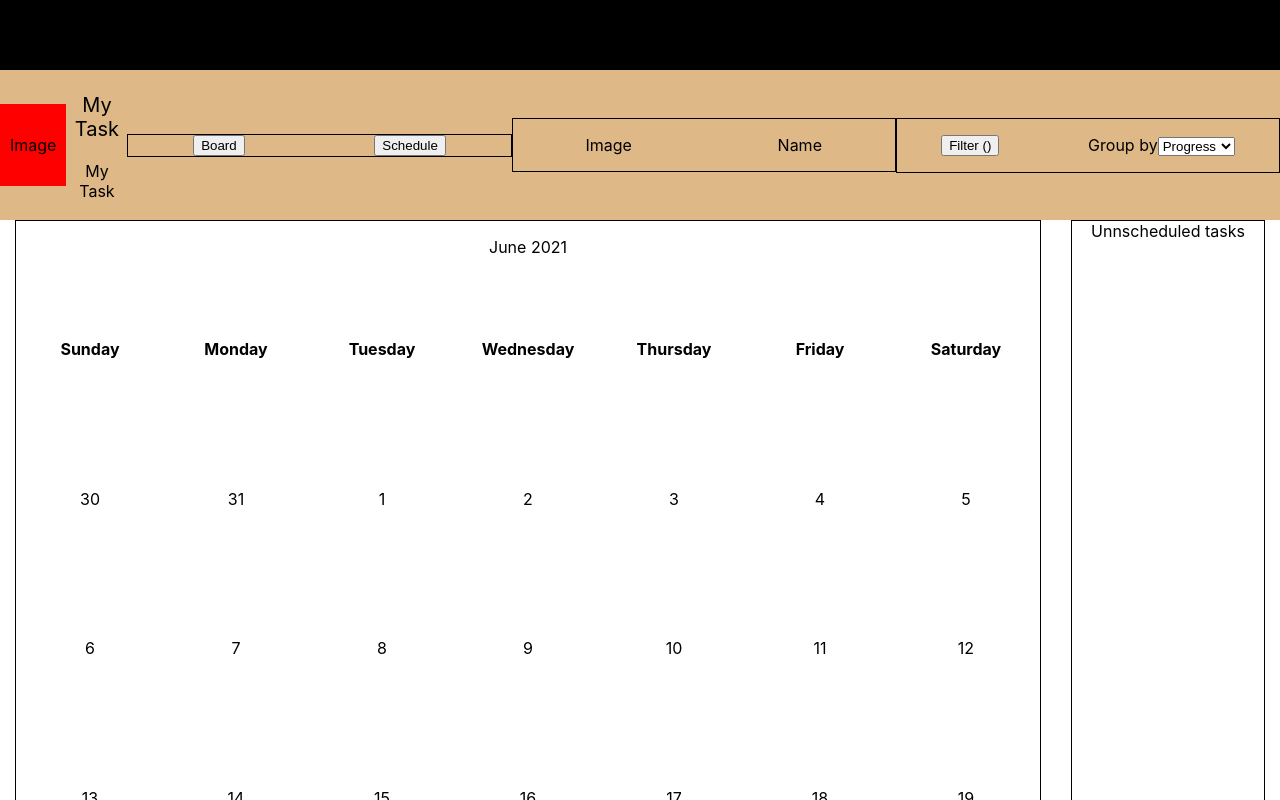
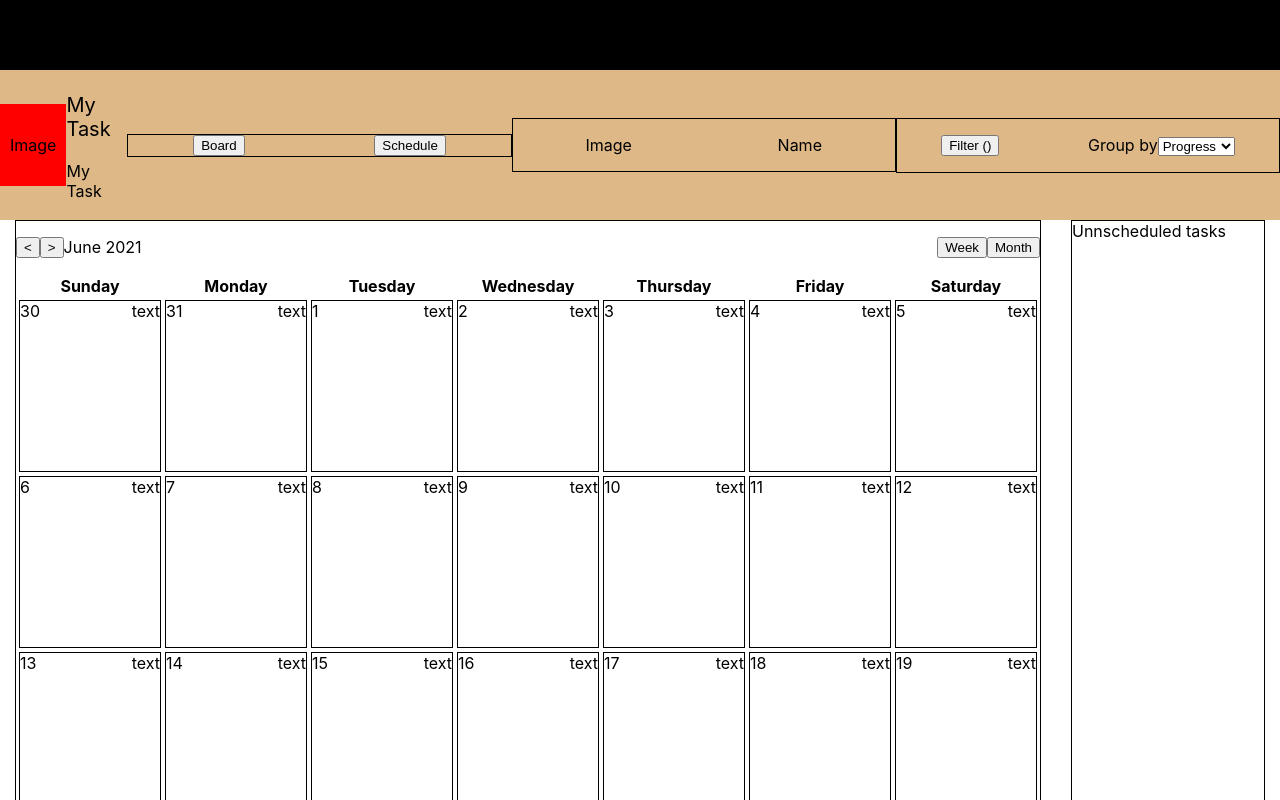
Before and after one commit to rajkumardas2701/planner-app, a React (Create React App) app: page / in a window 1280 px wide. Both pictures are taken after a click on the button "Schedule". Shown: the top 800 px of the page. Built offline with nearby package versions, Linux system fonts and the light colour scheme.

Commit message:
Add calendar prev and next month navigation

```diff
--- a/src/components/App.js
+++ b/src/components/App.js
@@ -1,5 +1,5 @@
 import React, { useState, useEffect } from 'react';
-import '../styles/App.css';
+// import '../styles/App.css';
 import ToDoList from '../containers/TodoList';
 import Header from './Header';
 import NavBar from '../layouts/NavBar';
--- a/src/components/CalendarApp.js
+++ b/src/components/CalendarApp.js
@@ -18,10 +18,14 @@ const CalendarApp = ({ allTasks }) => {
   return (
     <div>
       {console.log('All calendarEvents in Calendar App', allTasks)}
+      {console.log('SelectDate in CalendarApp', selectDate)}
       {/* {console.log('Days in Month', getDaysInMonth(6, 2021))}
       {console.log('firstday in Month', getFirstWeekdayOfMonth(6, 2021))} */}
       {console.log('days in Month', days)}
-      <CalendarHeader selectDate={selectDate} />
+      <CalendarHeader
+        selectDate={selectDate}
+        setSelectDate={setSelectDate}
+      />
       <table className="calendar-table">
         <tbody>
           <WeekdayIndicator />
--- a/src/components/CalendarHeader.js
+++ b/src/components/CalendarHeader.js
@@ -1,24 +1,66 @@
 import React from 'react';
 import moment from 'moment';
 import PropTypes from 'prop-types';
+import '../styles/CalendarHeader.css';
 
-const CalendarHeader = ({ selectDate }) => (
+const CalendarHeader = ({ selectDate, setSelectDate }) => {
+  // const date = moment(selectDate).date();
+  const month = moment(selectDate).month();
+  const year = moment(selectDate).year();
+
+  const prevMonth = () => {
+    // const month = moment(selectDate).month();
+    // const year = moment(selectDate).year();
+    if (month === 0) {
+      setSelectDate(moment(`1-12-${year - 1}`, 'DD-MM-YYYY'));
+    } else {
+      const newMonth = month - 1;
+      setSelectDate(moment(`1-${newMonth + 1}-${year}`, 'DD-MM-YYYY'));
+    }
+  };
+
+  const nextMonth = () => {
+    if (month === 11) {
+      setSelectDate(moment(`1-01-${year + 1}`, 'DD-MM-YYYY'));
+    } else {
+      const newMonth = month + 1;
+      setSelectDate(moment(`1-${newMonth + 1}-${year}`, 'DD-MM-YYYY'));
+    }
+  };
+  return (
     <div className="calendar-header">
       <div className="left-container">
+        <button type="button" onClick={prevMonth}>
+          {'<'}
+        </button>
+        <button type="button" onClick={nextMonth}>
+          {'>'}
+        </button>
         <p>
           {moment(selectDate).format('MMMM')}
           {' '}
           {moment(selectDate).year()}
         </p>
       </div>
-    {/* <div className="right-container">
+      <div className="right-container">
+        <button type="button">
+          Week
+        </button>
+        <button type="button">
+          Month
+        </button>
+      </div>
+      {/* {console.log('selectDate', selectDate)}
+      {console.log('month', moment(selectDate).month())}
+      {console.log('SetselectDate', setSelectDate)} */}
 
-    </div> */}
     </div>
   );
+};
 
 CalendarHeader.propTypes = {
   selectDate: PropTypes.instanceOf(Date).isRequired,
+  setSelectDate: PropTypes.func.isRequired,
 };
 
 export default CalendarHeader;
--- a/src/components/DateIndicator.js
+++ b/src/components/DateIndicator.js
@@ -21,7 +21,12 @@ const DateIndicator = ({ selectDate, setSelectDate }) => {
       data-active-month={i.currentMonth}
       data-date={i.date.toString()}
     >
-      {getDayOfMonth(i.date)}
+      <div className="date-container">
+        <p className="date-label">
+          {getDayOfMonth(i.date)}
+        </p>
+        <div className="date-task">text</div>
+      </div>
     </td>
   ));
   const rows = [];
--- a/src/styles/App.css
+++ b/src/styles/App.css
@@ -1,6 +1,6 @@
-.App {
+/* .App {
   text-align: center;
-}
+} */
 
 .App-logo {
   height: 40vmin;
--- a/src/styles/CalendarApp.css
+++ b/src/styles/CalendarApp.css
@@ -1,15 +1,32 @@
 .week-day {
   width: 14%;
 }
-
-/* .header-row {
-  display: flex;
-  flex-direction: row;
-  justify-content: space-between;
-  width: 100%;
-} */
 
 .calendar-table {
   width: 100%;
   height: 1050px;
 }
+
+.calendar-header {
+  display: flex;
+  flex-direction: row;
+  justify-content: space-between;
+  align-items: center;
+}
+
+.date-container {
+  display: flex;
+  flex: column;
+  border: 1px solid black;
+  height: 170px;
+}
+
+/* .date-task {
+  margin-top: 50px;
+  width: 100%;
+} */
+
+.date-label {
+  width: 99%;
+  margin: 0 auto;
+}
--- /dev/null
+++ b/src/styles/CalendarHeader.css
@@ -0,0 +1,5 @@
+.left-container {
+  display: flex;
+  flex-direction: row;
+  align-items: center;
+}
```
Lines whose indentation alone changed are shown as unchanged.
